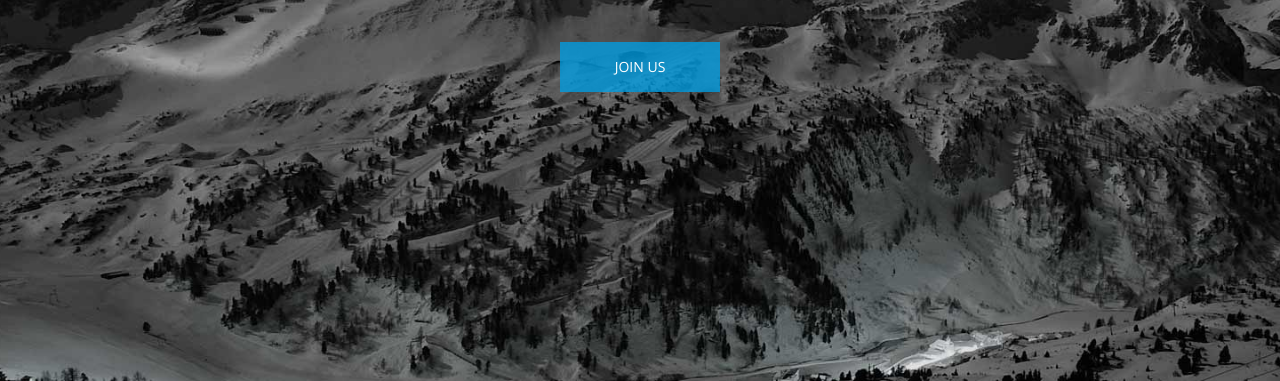
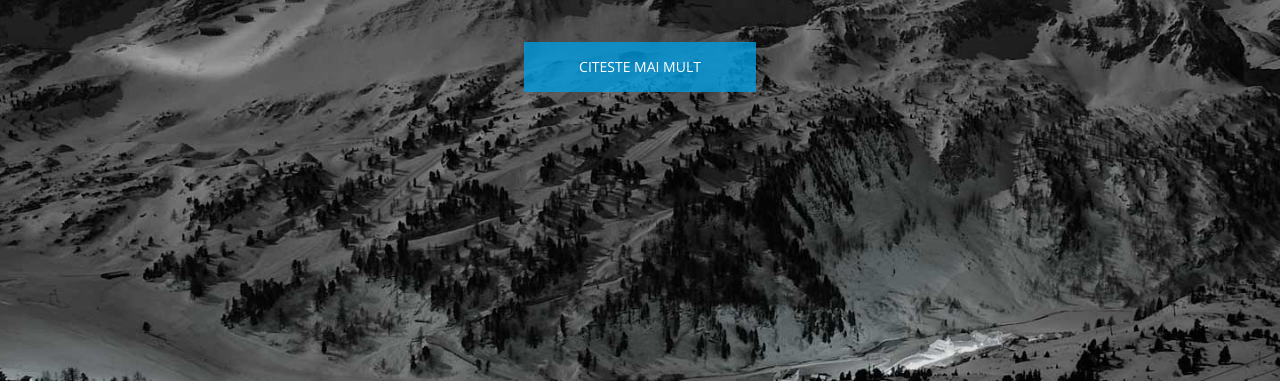
Before and after one commit to fadeysss/Cernobyl, a plain HTML site: page index.html in a window 1280 px wide. Shown: the part 419-800 px from the top of the page. Drawn offline with nearby package versions, Linux system fonts and the light colour scheme; some packages are replaced by stand-ins of ours.

Commit message:
button update

```diff
--- a/index.html
+++ b/index.html
@@ -117,8 +117,7 @@
 								<h2 class="animated fadeInDown">Dezastrul de la Cernobyl</h2>
 								<span class="animated fadeInDown">Write some kind of punch line or a short fact for the Cernobyl, you
 									will need to update it on every image div:))</span>
-								<a href="#" class="btn btn-blue btn-effect">Join
-									US</a>
+								<a href="#" class="btn btn-blue btn-effect">Citeste mai mult</a>
 							</div>
 						</div>
 
@@ -271,8 +270,7 @@
 																	<span class="animated fadeInDown">Write some kind of punch line or a short fact for
 																		the Cernobyl</span>
 																	<a href="#" cl, you will need to update it on every image
-																		div:))ass="btn btn-blue btn-effect">Join
-																		US</a>
+																		div:))ass="btn btn-blue btn-effect">Citeste mai mult</a>
 																</div>
 															</div>
 
```
